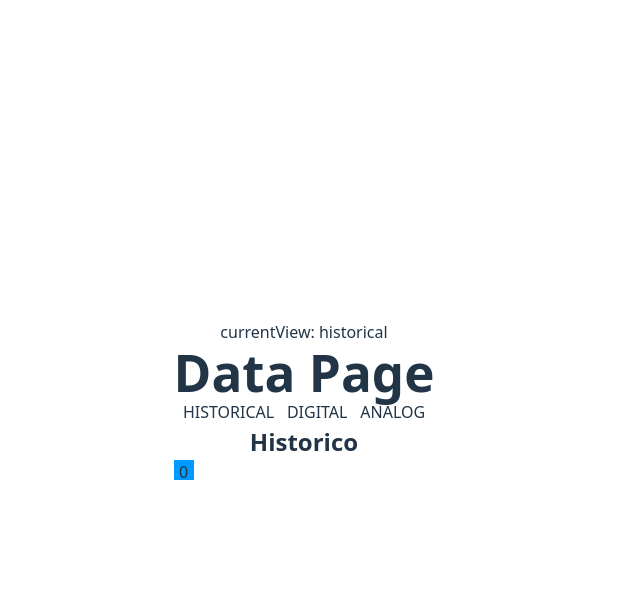
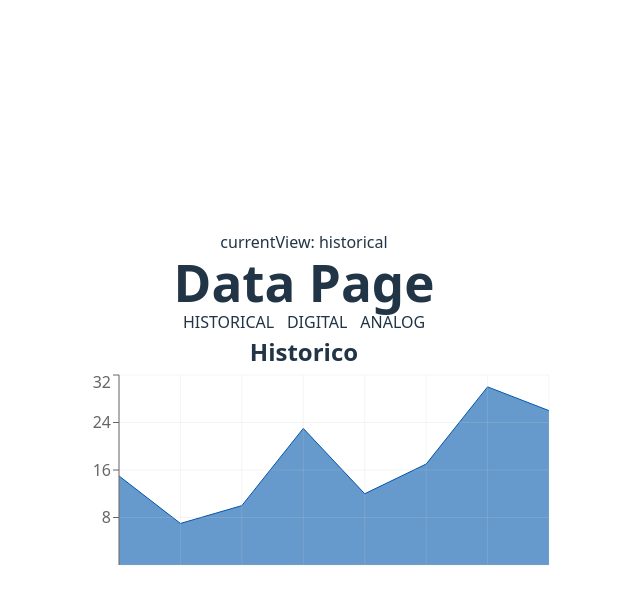
Before and after one commit to Gutierrez-Bautista/ECU-UI, a React (Vite) app: page / in a window 1280 px wide. Both pictures are taken after typing "https://example.com" into the empty fields and a click on the button "Siguiente". Shown: the top 604 px of the page, without its empty margins (336-976 px from the left). Built offline with nearby package versions, Linux system fonts and the light colour scheme.

Commit message:
update in context to store data and demo of HistoricalView ready

```diff
--- a/src/ui/components/Header/index.tsx
+++ b/src/ui/components/Header/index.tsx
@@ -1,4 +1,4 @@
-import { Views } from "../../pages/types"
+import { Views } from "../../types/main"
 import './style.css'
 
 interface Props {
@@ -7,16 +7,10 @@ interface Props {
 }
 
 export default function Header ({ title, updateViewFunc }: Props) {
-  const isViewValue = (value: string): boolean => {
-    return Object.values(Views).includes(value as Views)
-  }
+  const ViewsKeys = Object.keys(Views) as Array<keyof typeof Views>
 
-  const ViewsKeys = Object.keys(Views) as Views[]
-
-  const handleClick = (newView: string) => {
-    if (isViewValue(newView)) {
-      updateViewFunc(newView as Views)
-    }
+  const handleClick = (newView: keyof typeof Views) => {
+    updateViewFunc(Views[newView])
   }
 
   return (
@@ -26,11 +20,13 @@ export default function Header ({ title, updateViewFunc }: Props) {
       <nav>
         <ul>
           {
-            ViewsKeys.map(v => (
-              <li key={v} onClick={() => handleClick(Views[v])}>
-                {v}
-              </li>
-            ))
+            ViewsKeys.map(v => {
+              return (
+                <li key={v} onClick={() => handleClick(v)}>
+                  {v}
+                </li>
+              )
+            })
           }
         </ul>
       </nav>
--- a/src/ui/components/historicalGraph/index.tsx
+++ b/src/ui/components/historicalGraph/index.tsx
@@ -1,31 +1,29 @@
-import { useContext, useEffect, useState } from "react"
+import { useContext } from "react"
 import { DataContext } from "../../context/dataContext"
+import { Area, AreaChart, CartesianGrid, ResponsiveContainer, Tooltip, YAxis } from "recharts"
 
 interface Props {
-  color?: `#${string}`
+  fillColor?: `#${string}`
+  lineColor?: `#${string}`
   sensor: Sensors
+  data?: Partial<SensorValues>
+  unit?: string
 }
 
-export default function HistoricalGraph ({ color = '#09f', sensor }: Props) {
+export default function HistoricalGraph ({ fillColor = '#05a', lineColor = '#05a', sensor, data, unit }: Props) {
   const { values } = useContext(DataContext)
-  const [maxValue, setMaxValue] = useState(0)
 
   console.log(sensor)
   console.log(values ?? 'No Values')
 
-  useEffect(() => {
-    if (values && values[sensor]) {
-      let m = 0
-      values[sensor].forEach(v => {
-        if (v > m) m = v;
-      })
-      setMaxValue(m)
-    }
-  }, [values, sensor])
-
   return (
-    <div style={{width: '20px', height: '20px', backgroundColor: color}}>
-      {maxValue}
-    </div>
+    <ResponsiveContainer width={'100%'} height={200}>
+      <AreaChart data={data ?? values}>
+        <Area stroke={lineColor} fill={fillColor} dataKey={sensor} name={sensor} unit={unit} />
+        <Tooltip />
+        <CartesianGrid opacity={.2} />
+        <YAxis dataKey={sensor} />
+      </AreaChart>
+    </ResponsiveContainer>
   )
 }
--- a/src/ui/context/dataContext.tsx
+++ b/src/ui/context/dataContext.tsx
@@ -3,8 +3,8 @@ import { createContext, ReactNode, useState } from "react";
 interface DataContextI {
   url: string | null
   setNewUrl: (url: string) => void
-  values: SensorValues | null
-  addValue: (newValue: number, sensor: Sensors) => void
+  values: SensorValues
+  addValue: (newValue: SensorsValuesItem) => void
   maxValues: number
   setMaxValues: (newMaxValues: number) => void
 }
@@ -12,7 +12,7 @@ interface DataContextI {
 export const DataContext = createContext<DataContextI>({
   url: null,
   setNewUrl: (url: string) => url,
-  values: null,
+  values: [],
   addValue: () => {},
   maxValues: 10,
   setMaxValues: () => {}
@@ -21,27 +21,17 @@ export const DataContext = createContext<DataContextI>({
 export function DataProvider ({ children }: { children: ReactNode }) {
   const [url, setUrl] = useState<null | string>(null)
   const [maxValues, setMaxValues] = useState(20)
-  const [values, setValues] = useState<SensorValues | null>(null)
+  const [values, setValues] = useState<SensorValues>([])
 
   const setNewUrl = (url: string) => {
     setUrl(url)
   }
 
-  const addValue = (newValue: number, sensor: Sensors) => {
+  const addValue = (newValue: SensorsValuesItem) => {
     setValues(prev => {
-      if (!prev) return null;
+      const p = [...prev]
 
-      const p = {...prev}
-
-      if (sensor in p) {
-        if (p[sensor].length === maxValues) {
-          p[sensor].shift()
-        }
-
-        p[sensor].push(newValue)
-      } else {
-        p[sensor] = [newValue]
-      }
+      p.push(newValue)
 
       return p
     })
--- a/src/ui/pages/Data.tsx
+++ b/src/ui/pages/Data.tsx
@@ -1,5 +1,5 @@
 import { useState } from "react"
-import { Views } from "./types"
+import { Views } from "../types/main"
 import HistoricalView from "../views/HistoricalView"
 import Header from "../components/Header"
 
--- a/src/ui/types.d.ts
+++ b/src/ui/types.d.ts
@@ -1,3 +1,5 @@
 type Sensors = 'lambda' | 'rpm' | 'engine-temp'
 
-type SensorValues = Record<Sensors, number[]>
+type SensorsValuesItem = Record<Sensors, number>
+
+type SensorValues = SensorsValuesItem[]
--- a/src/ui/views/HistoricalView.tsx
+++ b/src/ui/views/HistoricalView.tsx
@@ -1,10 +1,21 @@
 import HistoricalGraph from "../components/historicalGraph";
+
+const TEST_DATA = [
+  { 'rpm': 15, 'lambda': 15, 'engine-temp': 15 },
+  { 'rpm': 7, 'lambda': 7, 'engine-temp': 7 },
+  { 'rpm': 10, 'lambda': 10, 'engine-temp': 10 },
+  { 'rpm': 23, 'lambda': 23, 'engine-temp': 23 },
+  { 'rpm': 12, 'lambda': 12, 'engine-temp': 12 },
+  { 'rpm': 17, 'lambda': 17, 'engine-temp': 17 },
+  { 'rpm': 30, 'lambda': 30, 'engine-temp': 30 },
+  { 'rpm': 26, 'lambda': 26, 'engine-temp': 26 },
+]
 
 export default function HistoricalView () {
   return (
-    <>
+    <div style={{width: '500px'}} >
     <h2>Historico</h2>
-    <HistoricalGraph sensor="rpm" />
-    </>
+    <HistoricalGraph sensor="rpm" data={TEST_DATA} unit="rpm" />
+    </div>
   )
 }
```
Also changed, not shown: package.json (+5 -7 lines), src/ui/types/main.ts (renamed from src/ui/pages/types.ts), 1 other file (tests, documents, lock files or other folders).
